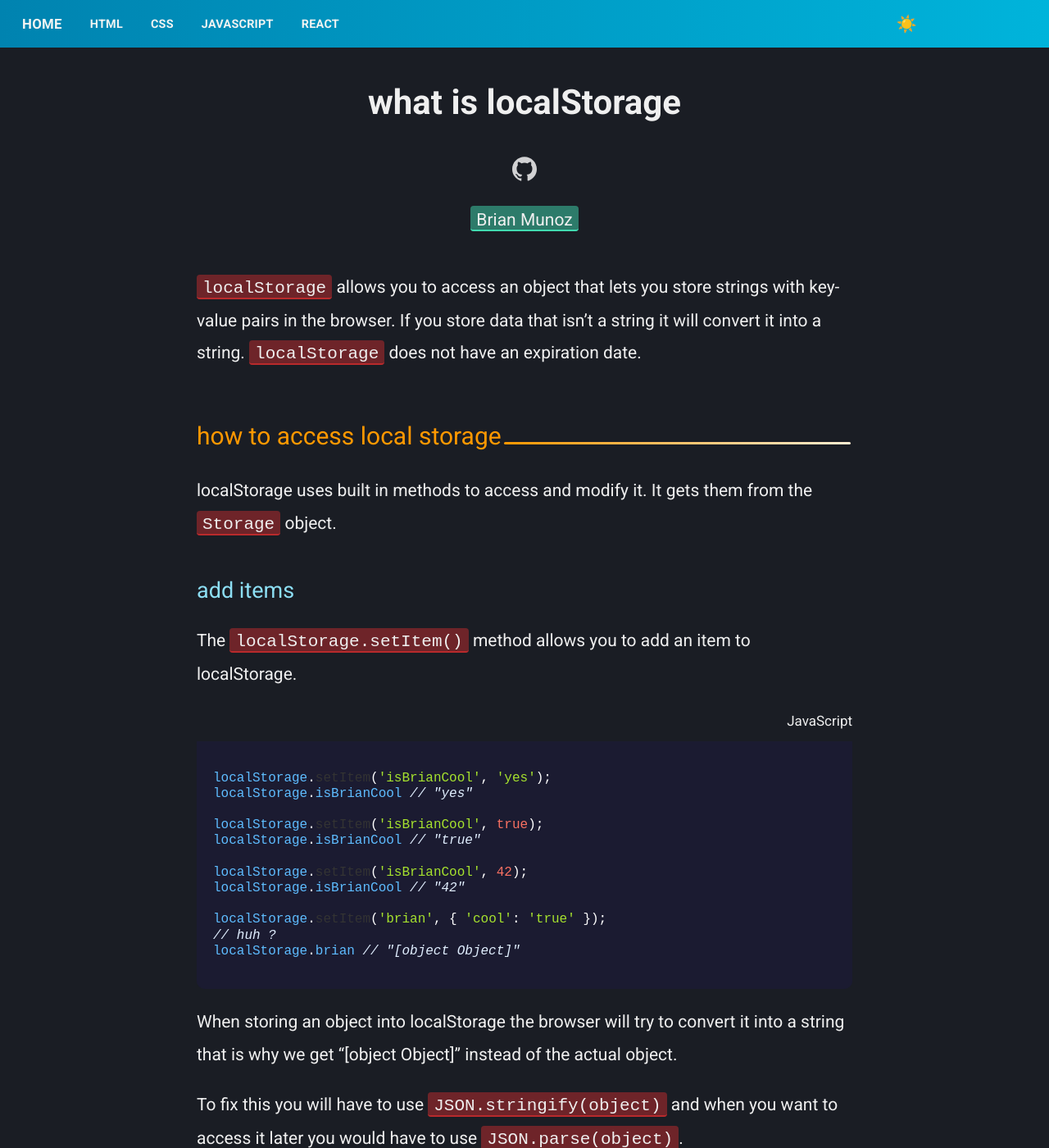
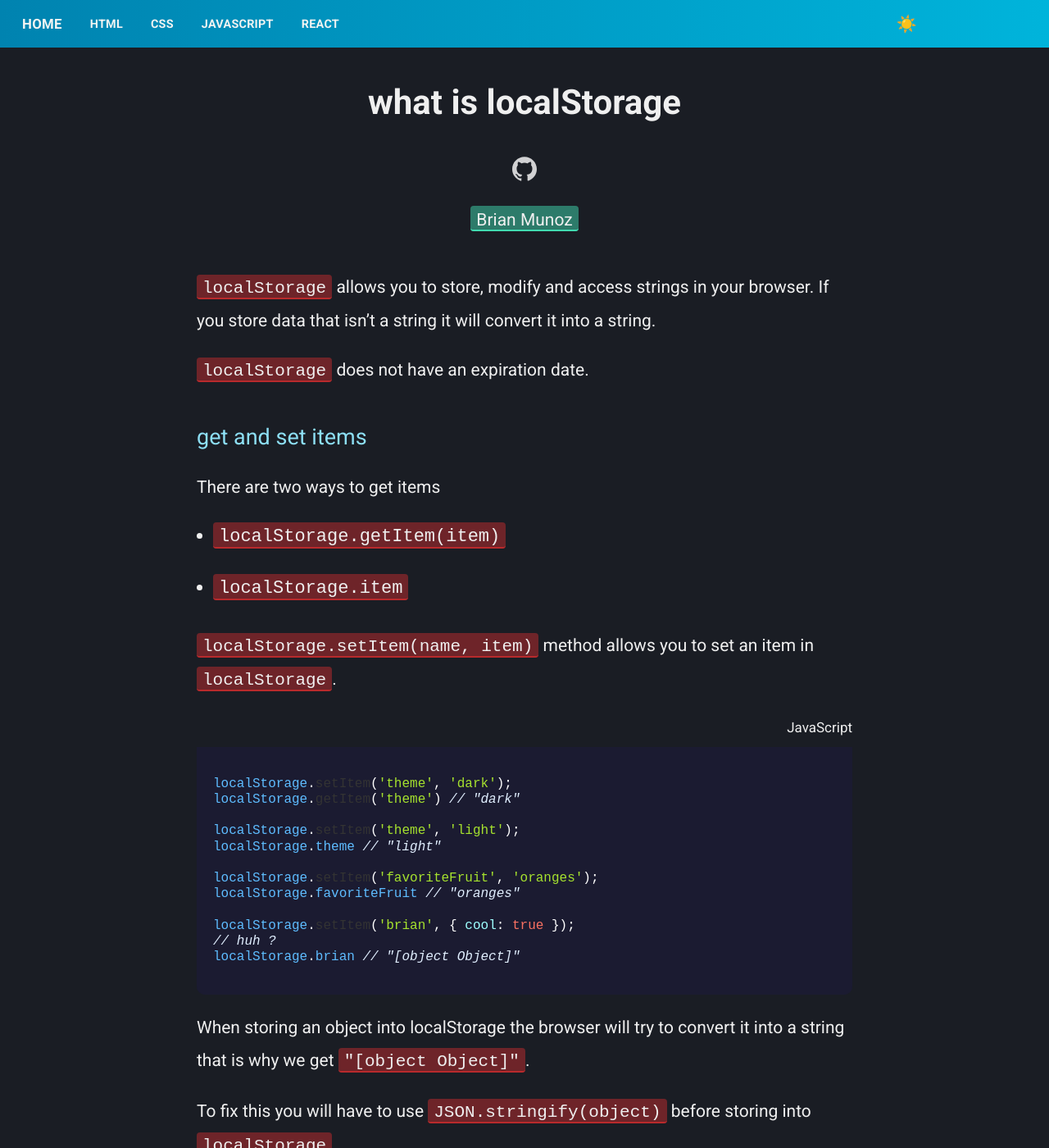
Before and after one commit to codinglead/codinglead.github.io, a Jekyll site: the page built from _posts/2019-10-02-what-is-localstorage.md, in a window 1280 px wide and 1400 px high. Shown: the whole window at 82% size. Built offline with Jekyll 4.4.1, drawn with Linux system fonts in a browser that asks for light colours; comment, search, counter and statistics services are not loaded; some of the changed text lies outside the part shown.

Commit message:
update wording

````diff
--- a/_posts/2019-10-02-what-is-localstorage.md
+++ b/_posts/2019-10-02-what-is-localstorage.md
@@ -2,7 +2,8 @@
 layout: project
 title: what is localStorage
 date: 2019-10-02 8:00 -0700
-meta: localStorage allows you to access a Storage object that allows you to store key-value pairs that are a string in your browser. localStorage does not have an expiration date.
+updated: 2020-09-25 12:05 -0700
+meta: localStorage allows you to store, modify and access strings in your browser.
 pic: images/javascript.png
 imgAlt: the javascript logo
 tags: ["javascript"]
@@ -10,84 +11,58 @@ author: ["Brian Munoz", "https://colorlessenergy.github.io/", "https://github.co
 permalink: /javascript/:title
 ---
 
-<code class="highlight__code">localStorage</code> allows you to access an object that lets you store strings with key-value pairs in the browser. If you store data that isn't a string it will convert it into a string. <code class="highlight__code">localStorage</code> does not have an expiration date.
+<code class="highlight__code">localStorage</code> allows you to store, modify and access strings in your browser. If you store data that isn't a string it will convert it into a string.
 
-## how to access local storage
+<code class="highlight__code">localStorage</code> does not have an expiration date.
 
-localStorage uses built in methods to access and modify it. It gets them from the <code class="highlight__code">Storage</code> object.
+### get and set items
 
-### add items
+There are two ways to get items
 
-The <code class="highlight__code">localStorage.setItem()</code> method allows you to add an item to localStorage.
+* <code class="highlight__code">localStorage.getItem(item)</code>
+* <code class="highlight__code">localStorage.item</code>
+
+<code class="highlight__code">localStorage.setItem(name, item)</code> method allows you to set an item in <code class="highlight__code">localStorage</code>.
 
 <p class="highlight__file-desc">JavaScript</p>
 
 ```javascript
-localStorage.setItem('isBrianCool', 'yes');
-localStorage.isBrianCool // "yes"
+localStorage.setItem('theme', 'dark');
+localStorage.getItem('theme') // "dark"
 
-localStorage.setItem('isBrianCool', true);
-localStorage.isBrianCool // "true"
+localStorage.setItem('theme', 'light');
+localStorage.theme // "light"
 
-localStorage.setItem('isBrianCool', 42);
-localStorage.isBrianCool // "42"
+localStorage.setItem('favoriteFruit', 'oranges');
+localStorage.favoriteFruit // "oranges"
 
-localStorage.setItem('brian', { 'cool': 'true' });
+localStorage.setItem('brian', { cool: true });
 // huh ?
 localStorage.brian // "[object Object]"
 ```
 
-When storing an object into localStorage the browser will try to convert it into a string that is why we get "[object Object]" instead of the actual object.
+When storing an object into localStorage the browser will try to convert it into a string that is why we get <code class="highlight__code">"[object Object]"</code>.
 
-To fix this you will have to use <code class="highlight__code">JSON.stringify(object)</code> and when you want to access it later you would have to use <code class="highlight__code">JSON.parse(object)</code>.
+To fix this you will have to use <code class="highlight__code">JSON.stringify(object)</code> before storing into <code class="highlight__code">localStorage</code>.
+
+To access it later you would have to use <code class="highlight__code">JSON.parse(object)</code>.
 
 <p class="highlight__file-desc">JavaScript</p>
 
 ```javascript
-let brian = {
+const brian = {
   age: 18,
   cool: 'maybe'
 }
 
 localStorage.setItem('brian', JSON.stringify(brian));
-
-localStorage.brian
-  // "{\"age\":18,\"cool\":\"maybe\"}"
-```
-
-Now we can store objects and access them later by using <code class="highlight__code">JSON.parse(object)</code>
-
-<p class="highlight__file-desc">JavaScript</p>
-
-```javascript
-
-let brianObj = JSON.parse(brian);
-
-console.log(brianObj);
-  // Object { age: 18, cool: "maybe" }
-```
-
-### get items
-
-There are two ways to get items you can either use <code class="highlight__code">localStorage.getItem(item)</code> method or access it how you would normally access an object with a key.
-
-<p class="highlight__file-desc">JavaScript</p>
-
-```javascript
-// storing the value yes inside the property brianIsCool
-localStorage.setItem('brianIsCool', 'yes');
-
-// reading the value of brianIsCool
-localStorage.brianIsCool;
-  // "yes"
-
-localStorage.getItem('brianIsCool');
-  // "yes"
+JSON.parse(localStorage.brian);
+// { age: 18, cool: "maybe" }
 ```
 
 ### remove items
 
-Items are removed by using the method <code class="highlight__code">localStorage.removeItem(item)</code>.
+Items are removed by using <code class="highlight__code">localStorage.removeItem(item)</code> method.
 
 
 <p class="highlight__file-desc">JavaScript</p>
@@ -127,6 +102,6 @@ localStorage
 
 ## conclusion
 
-The localStorage allows you store data that will never disappear from the browser unless the user does it manually or you do it.
+The <code class="highlight__code">localStorage</code> allows you store data in the browser.
 
-It can be used for dark/light mode and to create an offline experience.
+It can be used to persist a theme and to create an offline experience.
````
